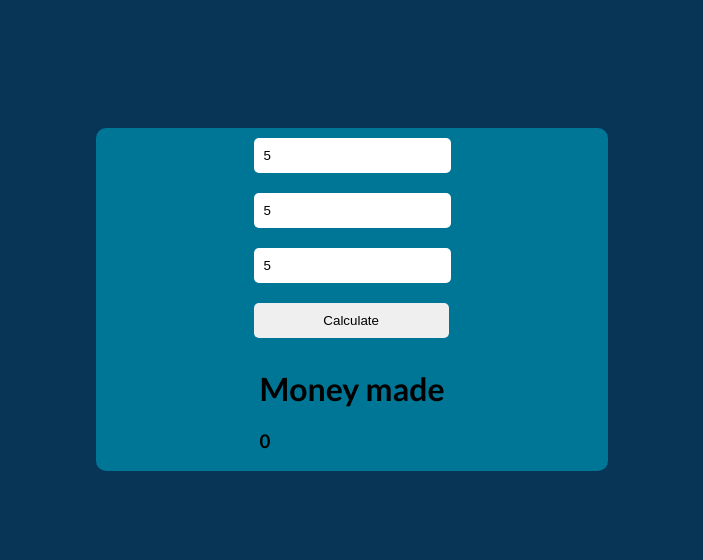
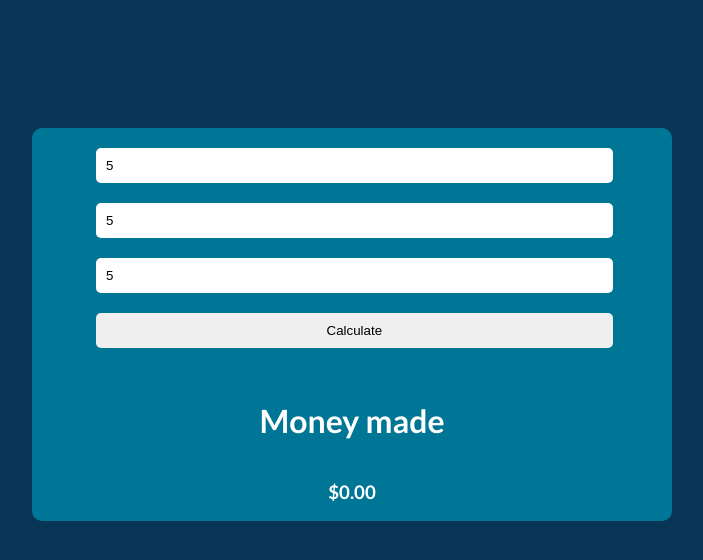
Before and after one commit to golfyplayz/stocks_frontend, a plain HTML site: page index.html in a window 1280 px wide. Both pictures are taken after typing "5", "5", "5" into the empty fields and a click on the input "Calculate". Shown: the whole page, without its empty margins (288-991 px from the left). Drawn offline with Linux system fonts and the light colour scheme.

Commit message:
edited main gui and some js

```diff
--- a/css/index.css
+++ b/css/index.css
@@ -12,28 +12,35 @@ body {
     justify-content: center;
     margin: 10% auto auto auto;
     background-color: rgb(0, 118, 150);
-    width: 40%;
+    width: 50%;
     border-radius: 10px;
 }
 
+.form form {
+    width: 80%;
+}
+
 .form input {
-    margin: 10px;
+    margin: 20px 0px 0px 0px;
     padding: 10px;
     border-radius: 5px;
+    width: 97%;
     border: none;
     box-shadow: #000000;
 }
 
-#submit {
-    width: 90%;
+.form input[type="submit"] {
+    box-sizing: content-box;
+    cursor: pointer;
+    width: 97%;
 }
 
-#outputDiv {
+.output {
     display: flex;
     flex-direction: column;
     align-items: center;
     justify-content: center;
-    margin: 10% auto auto auto;
-    background-color: blue;
+    margin: 5% auto auto auto;
     width: 40%;
+    color: white;
 }
--- a/js/index.js
+++ b/js/index.js
@@ -26,7 +26,7 @@ submit.addEventListener('click', (event) => {
     let init = document.getElementById('stockInt').value;
     let fin = document.getElementById('stockFin').value;
     let amnt = document.getElementById('stockAmt').value;
-    let total = calculate(init, fin, amnt).toString();
+    let total = calculate(init, fin, amnt).toFixed(2).toString();
     console.log(total);
     let clear = checkIfOpen();
     if(!clear) {
@@ -39,7 +39,7 @@ submit.addEventListener('click', (event) => {
         let outputAmnt = document.createElement('h3')
         outputDiv.appendChild(outputAmnt);
         outputAmnt.id = 'outputAmnt';
-        outputAmnt.innerHTML = total;
+        outputAmnt.innerHTML = '$'+total;
     }
     else {
         console.log('div');
```
